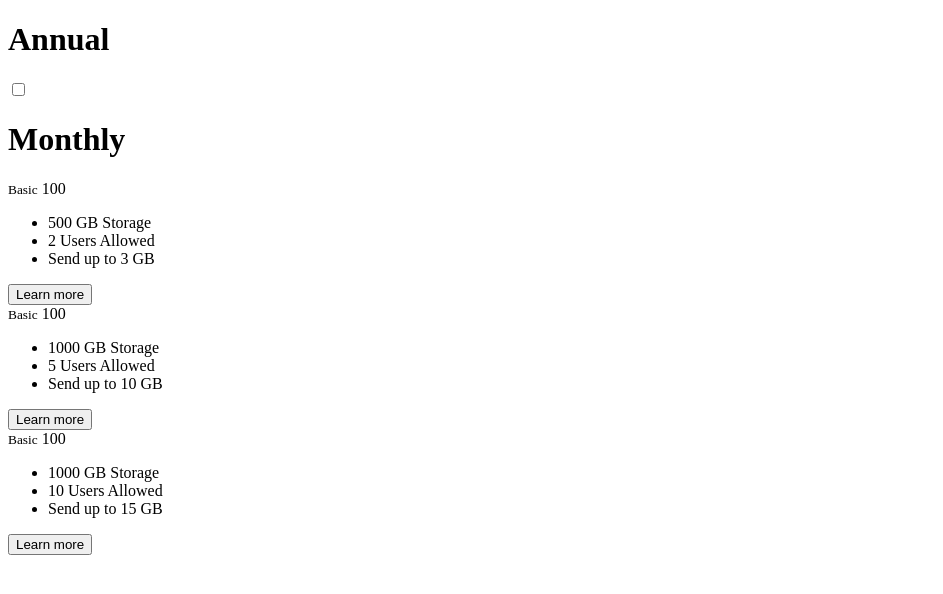
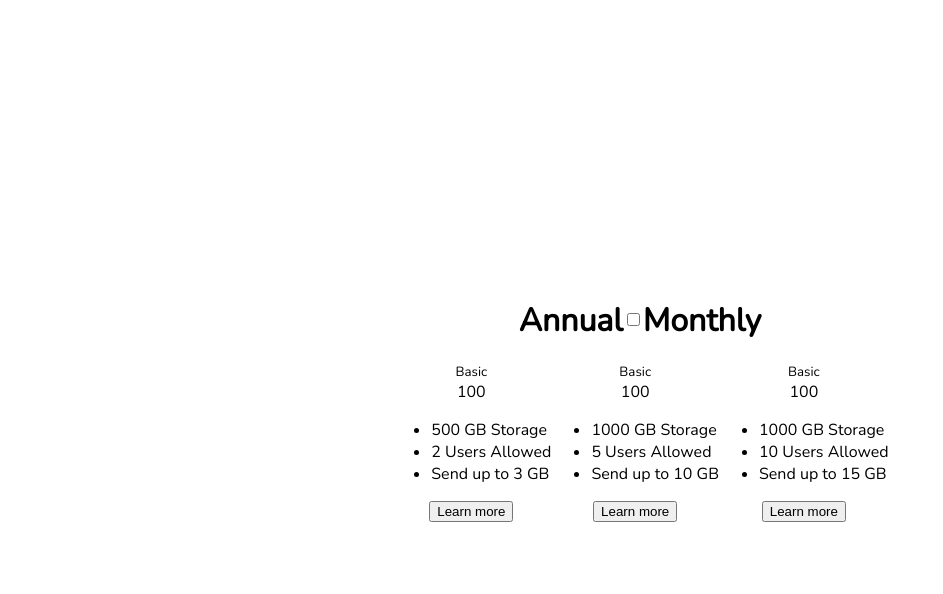
Before and after one commit to luuminhduc/priceUI, a website: page index.html in a window 1280 px wide. Shown: the whole page, without its empty margins (0-943 px from the left). Drawn offline with nearby package versions, Linux system fonts and the light colour scheme.

Commit message:
Changed all

```diff
--- a/index.html
+++ b/index.html
@@ -3,6 +3,7 @@
 <head>
     <meta charset="UTF-8">
     <meta name="viewport" content="width=device-width, initial-scale=1.0">
+    <link href="https://fonts.googleapis.com/css?family=Nunito:300,400&display=swap" rel="stylesheet">
     <link rel="stylesheet" href="style.css">
     <title>Document</title>
 </head>
--- a/style.css
+++ b/style.css
@@ -0,0 +1,42 @@
+*{
+    box-sizing: border-box;
+}
+
+body{
+    margin: 0;
+    padding: 0;
+    font-family: 'Nunito', sans-serif;
+}
+
+.container{
+    width: 100vw;
+    height: 100vh;
+    display: flex;
+    flex-direction: column;
+    justify-content: center;
+    align-items: center;
+
+}
+
+.toggle{
+    width: 100%;
+    display: flex;
+    flex-direction: row;
+    justify-content: center;
+    align-items: center;
+}
+
+.price-container{
+    width: 100%;
+    display: flex;
+    flex-direction: row;
+    justify-content: center;
+    align-items: center;
+}
+
+.price{
+    display: flex;
+    flex-direction: column;
+    justify-content: center;
+    align-items: center;
+}
```
